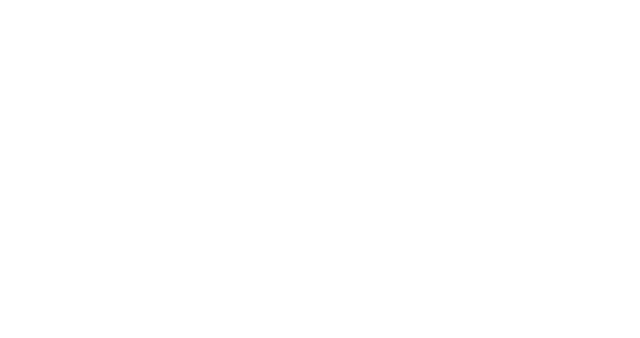
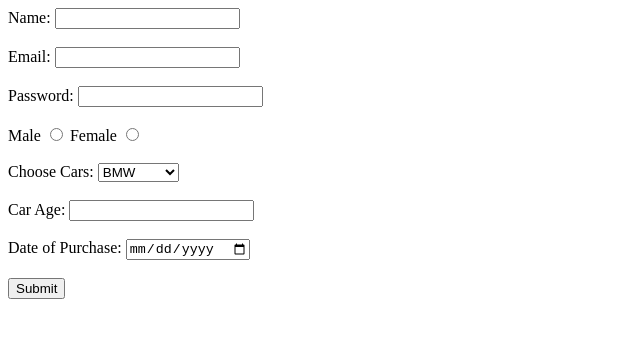
Before and after one commit to acciojob/car-insurance-form-Jamil-4khtar, a website: page main.html in a window 1280 px wide. Shown: the whole page, without its empty margins (0-640 px from the left). Drawn offline with Linux system fonts and the light colour scheme.

Commit message:
created a submission

```diff
--- a/main.html
+++ b/main.html
@@ -8,6 +8,43 @@
 
 <body>
 	<!-- the entire body must be written by student -->
+	<form method="post">
+        <label for="name">Name: </label>
+        <input type="text" id="name" required>
+        <br>
+        <br>
+        <label for="email">Email: </label>
+        <input type="email" id="email" required>
+        <br>
+        <br>
+        <label for="password">Password:</label>
+        <input type="password" id="password" required>
+        <br>
+        <br>
+        <label for="male">Male</label>
+        <input type="radio" id="male" name="gender" required>
+        <label for="female">Female</label>
+        <input type="radio" id="female" name="gender" required>
+        <br>
+        <br>
+        <label for="cars">Choose Cars: </label>
+        <select id="cars">
+            <option value="BMW">BMW</option>
+            <option value="Audi">Audi</option>
+            <option value="Marcedes">Marcedes</option>
+        </select>
+        <br>
+        <br>
+        <label for="carage">Car Age: </label>
+        <input type="number" id="carage" required>
+        <br>
+        <br>
+        <label for="dop">Date of Purchase: </label>
+        <input type="date" id="dop" required>
+        <br>
+        <br>
+        <button type="submit">Submit</button>
+    </form>
     <script type="text/javascript" src="./script.js">
 </script>
 
```
